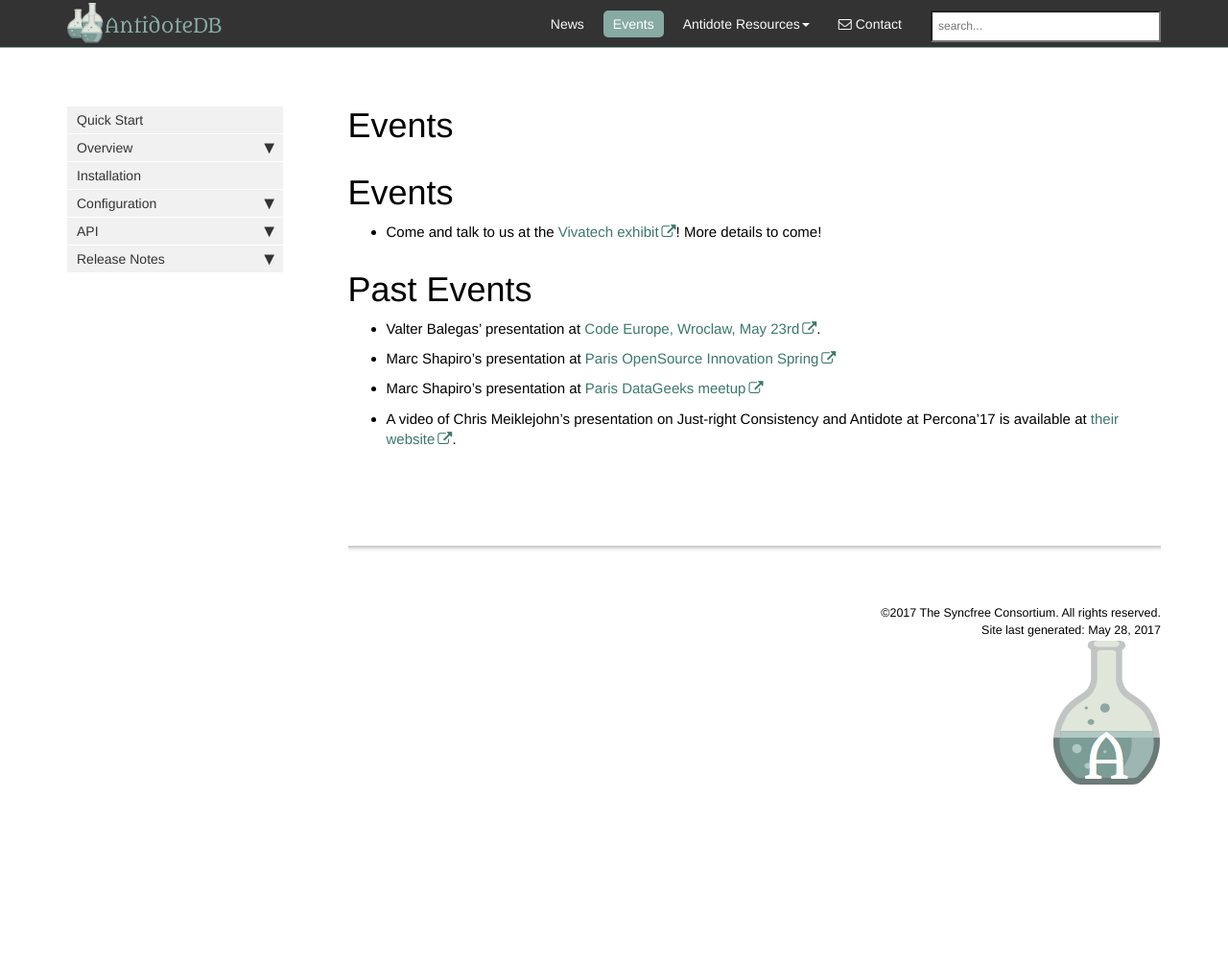
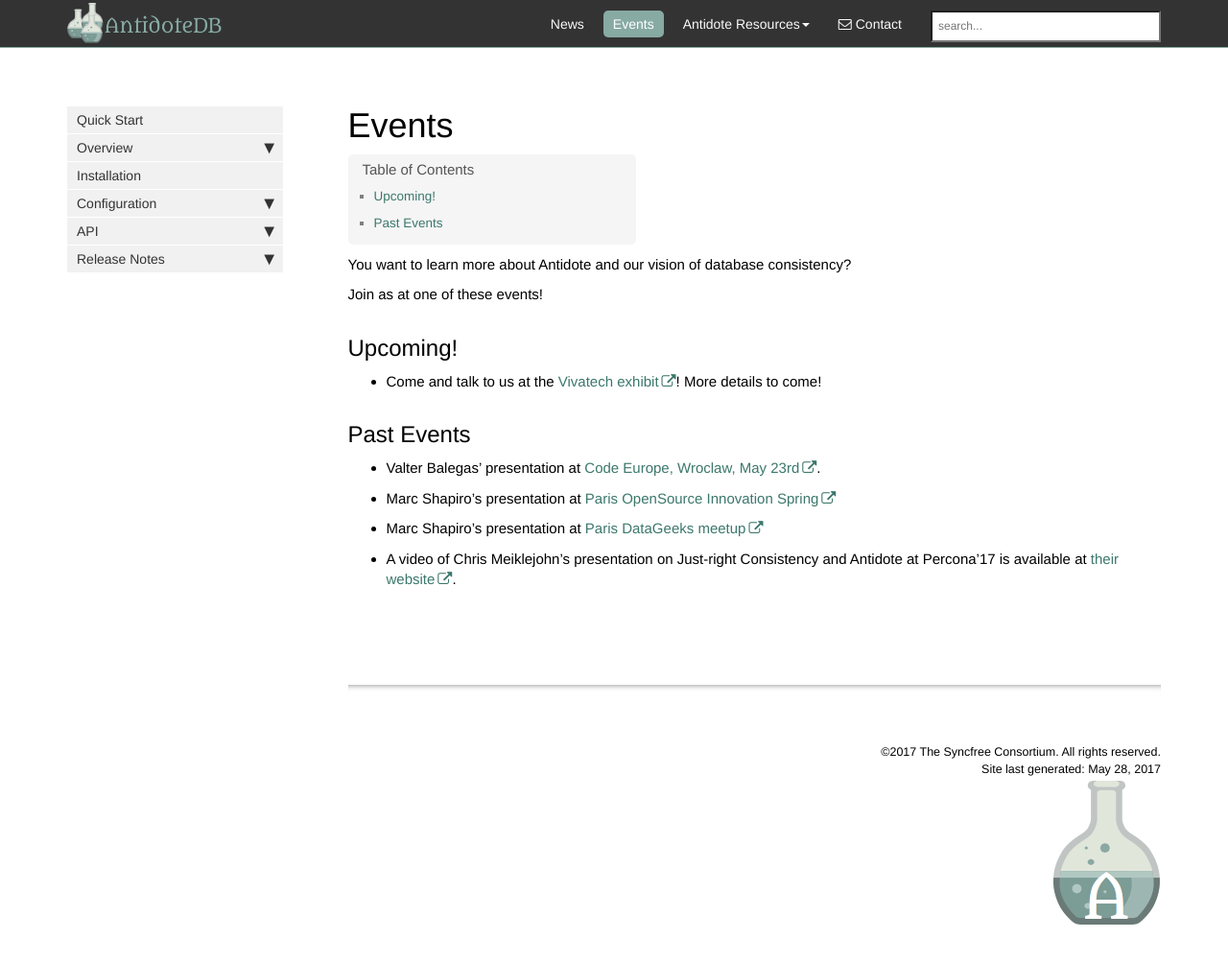
Before and after one commit to AntidoteDB/antidote, a Jekyll site: the page built from docs/pages/events/events.md, in a window 1280 px wide and 1025 px high. Shown: the top 1003 px of the window at 96% size. Built offline with Jekyll 4.4.1, drawn with Linux system fonts in a browser that asks for light colours; nearby versions of some CDN libraries; comment, search, counter and statistics services are not loaded.

Commit message:
Fix stuff

```diff
--- a/docs/pages/events/events.md
+++ b/docs/pages/events/events.md
@@ -7,11 +7,15 @@ toc: true
 folder: events
 ---
 
-# Events
+You want to learn more about Antidote and our vision of database consistency?
+
+Join as at one of these events!
+
+## Upcoming!
 
 * Come and talk to us at the [Vivatech exhibit](https://vivatechnology.com/)! More details to come!
 
-# Past Events
+## Past Events
 
 * Valter Balegas' presentation at [Code Europe, Wroclaw, May 23rd](https://www.codeeurope.pl/en).
 
```
